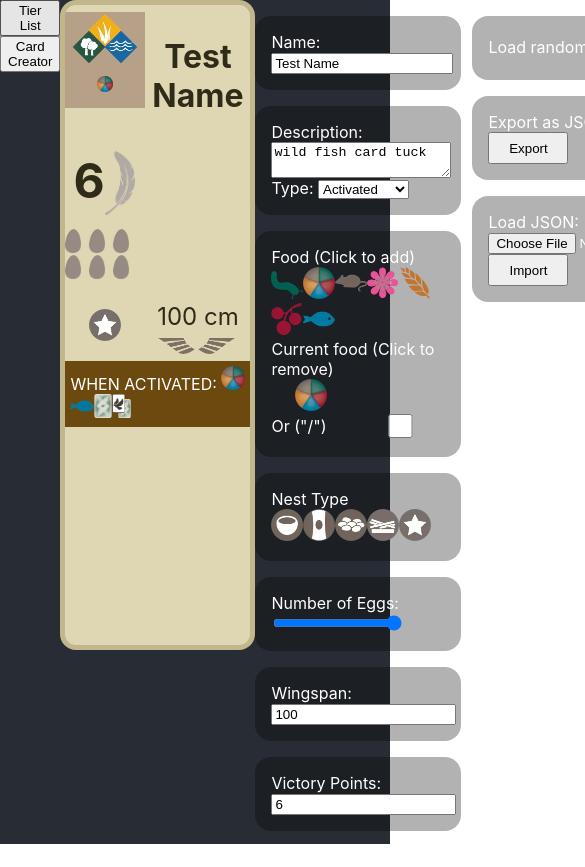
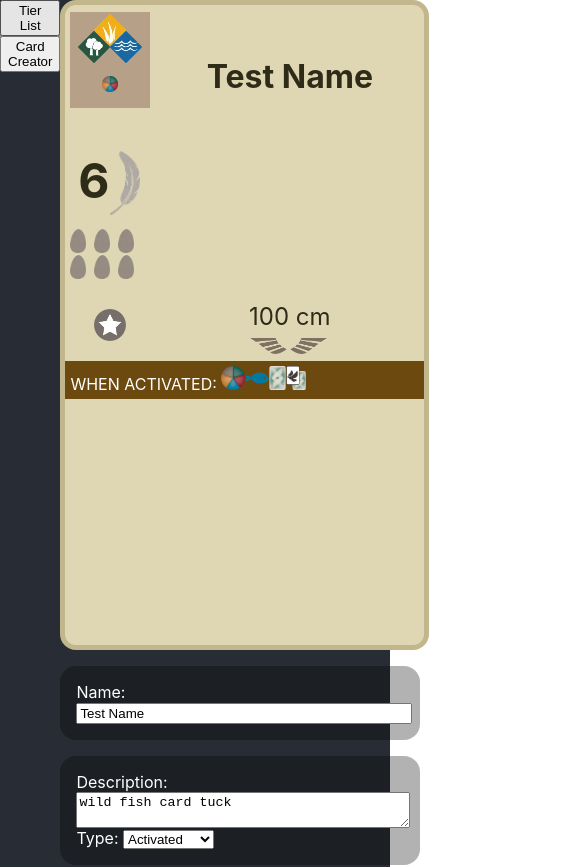
Before and after one commit to TaroEld/wingspan_card_site, a React (Create React App) app: page / in a window 390 px wide. Shown: the top 867 px of the page, 585 px wide, since content can reach past the window. Before the commit the page ends 844 px from the top, so only its background shows below. Built offline with nearby package versions, Linux system fonts and the light colour scheme.

Commit message:
fix: bad mobile handling

```diff
--- a/src/CardCreatorScreen.css
+++ b/src/CardCreatorScreen.css
@@ -1,6 +1,13 @@
 .cardCreatorScreen
 {
     display:flex;
+}
+
+@media only screen and (max-width: 900px) {
+
+    .cardCreatorScreen {
+       flex-direction: column;
+    }
 }
 .cardCreatorScreen button
 {
@@ -9,7 +16,7 @@
 }
 .cardTemplateContainer
 {
-    width:50vw;
+    width:90%;
     flex:3;
     display: flex;
     justify-content: center;
```
